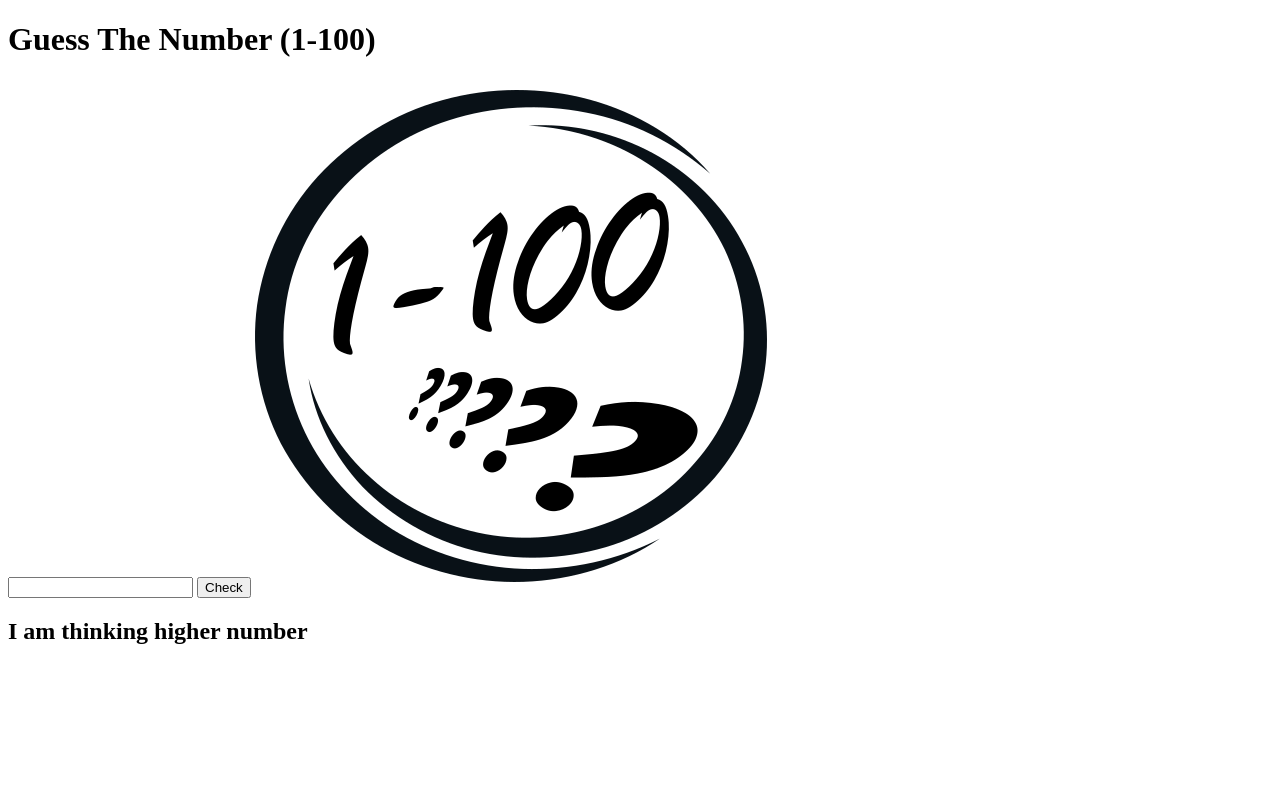
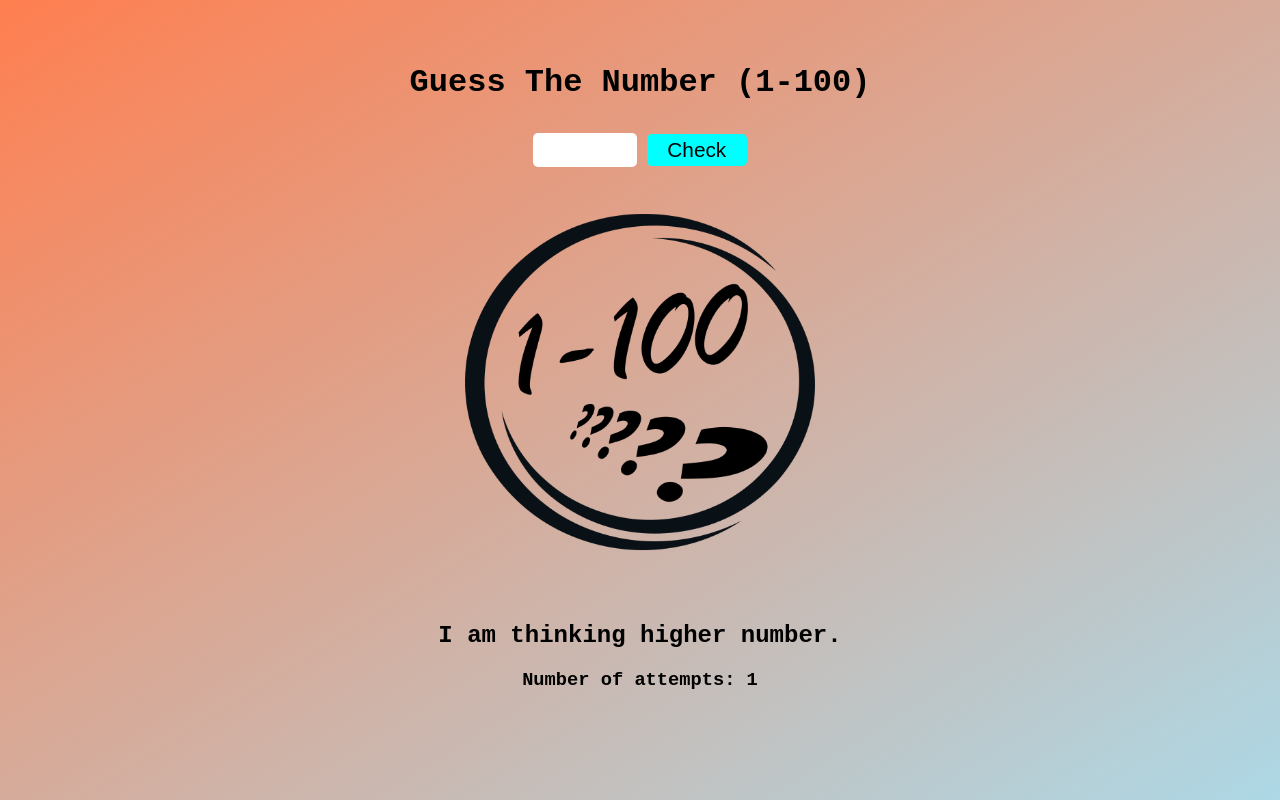
Before and after one commit to erol23/Projects-Solution, a plain HTML site: page guess-number.html in a window 1280 px wide. Drawn offline with Linux system fonts and the light colour scheme.

Commit message:
add html and css part

```diff
--- a/guess-number.html
+++ b/guess-number.html
@@ -11,8 +11,10 @@
 <body>
     <h1 id="header">Guess The Number (1-100)</h1>
     <input type="number" id="number-input">
-    <button id="check-button">Check</button>
-    <img src="img/number-logo.png" alt="guess-the-number" id="number-imge">
-    <h2 id="answer">I am thinking higher number</h2>
+    <button id="check-button">Check</button><br>
+    <img src="img/number-logo.png" alt="guess-the-number" id="number-image">
+    <h2 id="answer">I am thinking higher number.</h2>
+    <h3 id="count">Number of attempts: 1</h3>
+    <script src="guess.js"></script>
 </body>
 </html>
--- a/guess.css
+++ b/guess.css
@@ -0,0 +1,37 @@
+html{
+    height:100%;
+    margin: 0;
+    padding: 0;
+    box-sizing: border-box;
+    background: linear-gradient(to left top, lightblue, coral);
+    text-align: center;
+    font-family: "Courier New", Courier, monospace;
+}
+
+#header{
+    margin: 4rem 0 2rem 0;
+}
+
+#number-input{
+    height: 2rem;
+    border-radius: 5px;
+    outline: none;
+    width: 100px;
+    font-size: 1.3rem;
+    border: none;
+}
+
+#check-button {
+    background-color: aqua;
+    border: none;
+    width: 100px;
+    height: 2rem;
+    font-size:1.3rem;
+    border-radius: 5px;
+    outline: none;
+}
+
+#number-image{
+    width: 350px;
+    margin: 2.5rem;
+}
```
Also changed, not shown: guess.js (added).
